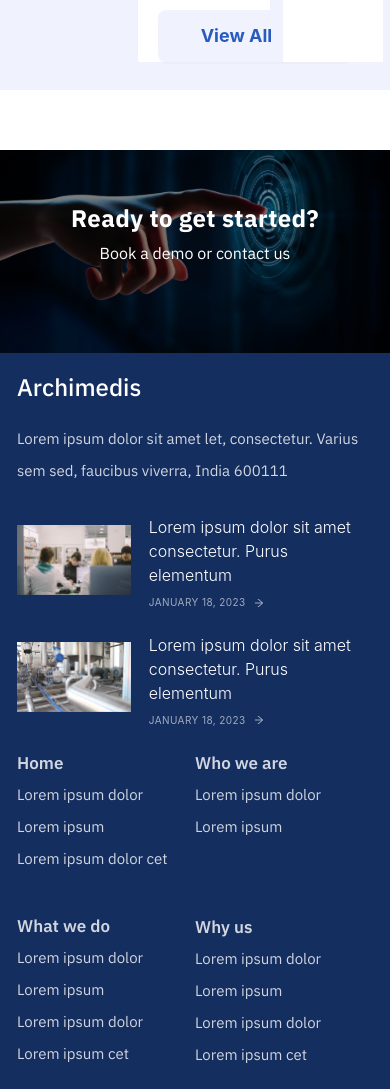
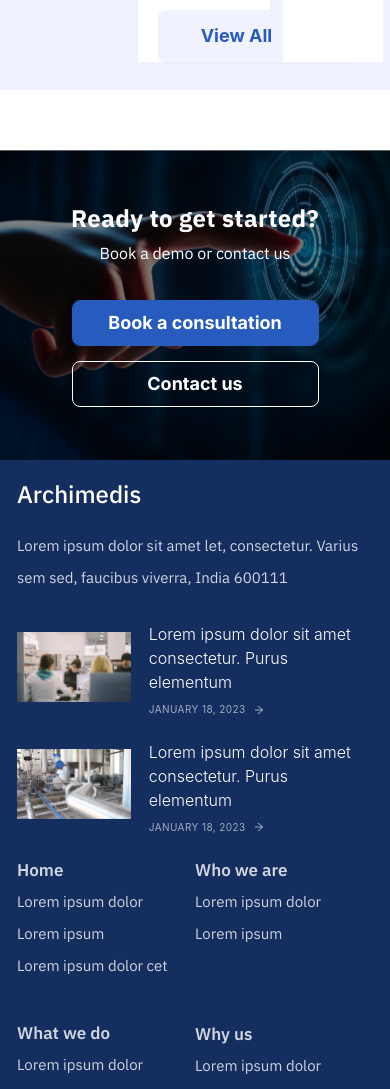
Before and after one commit to ManojDevelper/new-archimedis, a React (Create React App) app: page /who in a window 390 px wide. Shown: the part 7281-8370 px from the top of the page. Built offline with nearby package versions, Linux system fonts and the light colour scheme.

Commit message:
UPDATE: Made Changes in mobile responsive

```diff
--- a/src/component/views/Home/Banner/index.js
+++ b/src/component/views/Home/Banner/index.js
@@ -61,6 +61,7 @@ const Banner = () => {
               {/* <Button className="banner-btn">
               Get in Touch <ArrowRightOutlined style={{ marginLeft: "5px" }} />
             </Button> */}
+            <ButtonCompo text="Know More" type="bg-blue-border"/>
         </div>
 
       </div>
--- a/src/component/views/Home/Banner/styles.js
+++ b/src/component/views/Home/Banner/styles.js
@@ -66,4 +66,61 @@ export const BannerStyle = styled.div`
       height: 24px;
     }
   }
+  @media (max-width: 768px) {
+    .banner {
+      display: none;
+    }
+
+    .banner-mob {
+      background-color: #ffffff;
+      display: block;
+      img {
+        width: 100%;
+      }
+      h1 {
+        font-family: IBM Plex Sans;
+        font-size: 30px;
+        font-weight: 700;
+        line-height: 40px;
+        text-align: center;
+        color: #212121;
+      }
+
+      p {
+        font-family: IBM Plex Sans;
+        font-size: 16px;
+        font-weight: 500;
+        line-height: 23px;
+        text-align: center;
+        color: #212121;
+      }
+      .banner-btn {
+      margin-left: auto;
+      margin-right: auto;
+      width: 155px;
+      height: 40px;
+      }
+
+      // .banner-btn {
+      //   padding: 10px 15px;
+      //   height: auto;
+      //   border-radius: 8px;
+      //   font-family: IBM Plex Sans;
+      //   font-size: 16px;
+      //   font-weight: 700;
+      //   line-height: 21px;
+      //   text-align: center;
+      //   border: none;
+      //   background: #275cbe;
+      //   color: #ffffff;
+      //   margin-left: auto;
+      //   margin-right: auto;
+      //   display: block;
+      // }
+      .banner-mob-bottom{
+        padding: 10px 20px 54px 20px;
+      }
+
+    }
+  }
 `;
--- a/src/component/views/Home/aboutUs/index.js
+++ b/src/component/views/Home/aboutUs/index.js
@@ -69,7 +69,7 @@ const AboutUs = () => {
         <div className='aboutus-bottom-mob-content'>
             <h1>Why us</h1>
             <p className='aboutus-text'>We operate at the intersection of Digital and Life SciencesWe operate at the intersection of Digital and Life SciencesMedical DevicesCROs & Supply-ChainDigital Health  ProductsMedical ResearchDigital Health  ProductsPharma &Bio TechLife Sciences SaaSPharma & Bio TechCROs & Supply-ChainMedical DevicesLife Sciences SaaS</p>
-            <ButtonCompo text="Know More" type="bg-blue-border"/>
+            <ButtonCompo text="Know More" type="bg-blue-border-black-txt"/>
          </div>
          <div  className='aboutus-bottom-mob-casestudy'>
            <h3>
--- a/src/component/views/Home/aboutUs/styles.js
+++ b/src/component/views/Home/aboutUs/styles.js
@@ -127,6 +127,12 @@ export const AboutUsStyle = styled.div`
         text-align: center;
         color: #0f1629;
       }
+      .banner-btn{
+      width: 182px;
+      height: 52px;
+      margin-left: auto;
+      margin-right: auto;
+      }
       .aboutus-bg-container-img {
         margin-left: 15px;
       }
@@ -181,6 +187,12 @@ export const AboutUsStyle = styled.div`
         text-align: center;
         color: #0f1629;
       }
+      .banner-btn{
+        width: 182px;
+        height: 52px;
+        margin-left: auto;
+        margin-right: auto;
+        }
       .aboutus-text {
         font-family: IBM Plex Sans;
         font-size: 16px;
--- a/src/component/views/Home/weDo/styles.js
+++ b/src/component/views/Home/weDo/styles.js
@@ -44,7 +44,7 @@ export const WeDoStyle = styled.div`
       overflow: hidden;
     }
     .wedo-meta-data{
-      top: 57%;
+      top: 59%;
       bottom: 0;
       left: 0;
       width: 100%;
@@ -172,6 +172,7 @@ export const WeDoStyle = styled.div`
         padding-bottom: 15px;
       }
       .wedo-meta-data {
+        top: 64%;
         background-color: rgba(0, 0, 0, 0.7) !important;
       }
     }
--- a/src/reusableComponents/views/BookDemo/index.js
+++ b/src/reusableComponents/views/BookDemo/index.js
@@ -35,9 +35,16 @@ const BookDemo = () => {
       <div style={{ backgroundColor: 'rgba(0, 0, 0, 0.5)', backdropFilter: 'blur(0.5px)', padding: '53px 0', textAlign: 'center'}}>
       <h1>Ready to get started?</h1>
             <p>Book a demo or contact us</p>
-            <div>
+            <div className="demo-btn-container">
               {/* <Button className="book-btn">Book a consultation</Button>
               <Button className="contact-btn">Contact us</Button> */}
+
+              <ButtonCompo text="Book a consultation" type="bg-blue-border" icon={false}/>
+              <ButtonCompo
+                text="Contact us"
+                type="bg-trans-border-white-txt"
+                icon={false}
+              />
             </div>
       </div>
 
--- a/src/reusableComponents/views/BookDemo/styles.js
+++ b/src/reusableComponents/views/BookDemo/styles.js
@@ -48,6 +48,24 @@ export const BookDemoStyle = styled.div`
       background-image: url(${bookDemoBg});
       background-size: 100% 100%;
       background-repeat: no-repeat;
+      .bg-trans-border-white-txt .back_animation {
+        background-color: transparent !important;
+      }
+
+       .bg-trans-border-white-txt {
+        background-color: transparent !important;
+    }
+    .banner-btn{
+      width: 245px;
+      height: 44px;
+      margin-left: auto;
+      margin-right: auto;
+    }
+    .demo-btn-container{
+      display: flex;
+      flex-direction: column;
+      gap: 15px;
+    }
       .book-btn {
         background: #ffffff;
         color: #275cbe;
```
